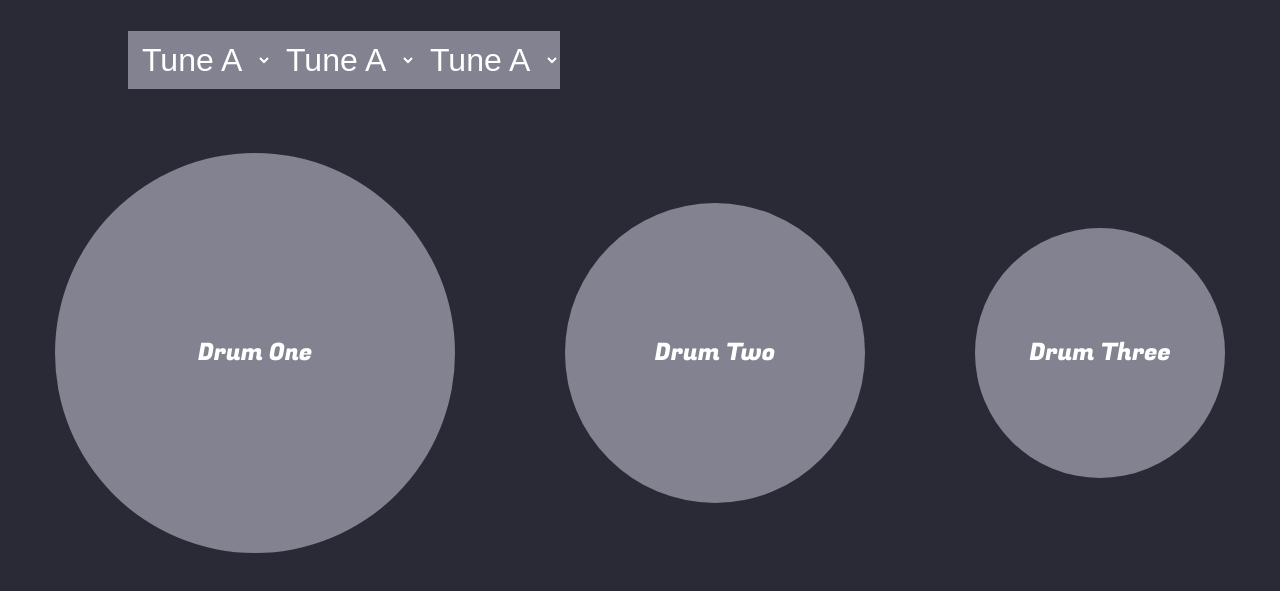
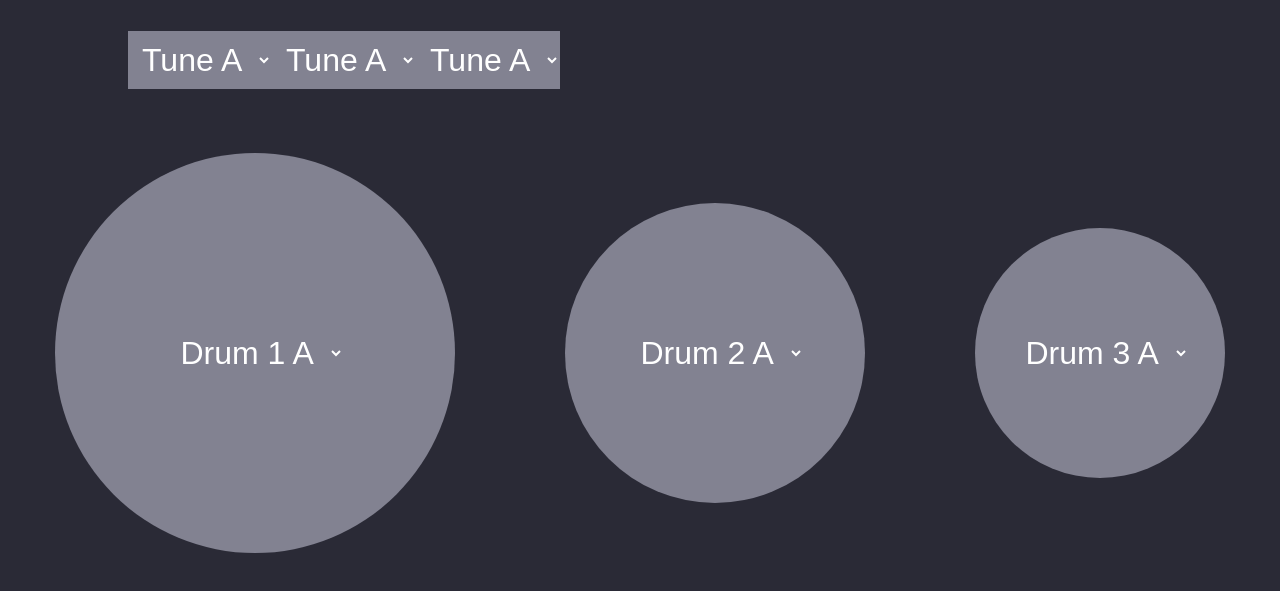
Before and after one commit to TheResistanceBand/theResistanceBand, a website: page webServer/public/index.html in a window 1280 px wide. Shown: the part 121-712 px from the top of the page. Drawn offline with nearby package versions, Linux system fonts and the light colour scheme; no server answers.

Commit message:
options for drums

```diff
--- a/webServer/public/index.html
+++ b/webServer/public/index.html
@@ -37,9 +37,28 @@
 
 
   <div class="drum-container">
-    <div id="drum1" class="drum-pad">Drum One</div>
-    <div id="drum2" class="drum-pad">Drum Two</div>
-    <div id="drum3" class="drum-pad">Drum Three</div>
+
+    <div id="drum1" class="drum-pad">
+      <select id="drum-one">
+        <option value="a1">Drum 1 A</option>
+        <option value="b1">Drum 1 B</option>
+        <option value="c1">Drum 1 C</option>
+      </select>
+    </div>
+    <div id="drum2" class="drum-pad">
+      <select id="drum-two">
+        <option value="a2">Drum 2 A</option>
+        <option value="b2">Drum 2 B</option>
+        <option value="c2">Drum 2 C</option>
+      </select>
+    </div>
+    <div id="drum3" class="drum-pad">
+      <select id="drum-three">
+        <option value="a3">Drum 3 A</option>
+        <option value="b3">Drum 3 B</option>
+        <option value="c3">Drum 3 C</option>
+      </select>
+    </div>
   </div>
 
   <script src="https://code.jquery.com/jquery-3.0.0.js" integrity="sha256-jrPLZ+8vDxt2FnE1zvZXCkCcebI/C8Dt5xyaQBjxQIo=" crossorigin="anonymous"></script>
--- a/webServer/public/theme.css
+++ b/webServer/public/theme.css
@@ -65,6 +65,9 @@ h1, h2, h3, h4, h5, h6 {
   height: 400px;
   line-height: 400px;
   border-radius: 200px;
+  display: flex;
+  justify-content: center;
+  align-items: center;
 }
 
 #drum2 {
@@ -72,6 +75,9 @@ h1, h2, h3, h4, h5, h6 {
   height: 300px;
   line-height: 300px;
   border-radius: 150px;
+  display: flex;
+  justify-content: center;
+  align-items: center;
 }
 
 #drum3 {
@@ -79,13 +85,9 @@ h1, h2, h3, h4, h5, h6 {
   height: 250px;
   line-height: 250px;
   border-radius: 125px;
-}
-
-#drum4 {
-  width: 300px;
-  height: 300px;
-  line-height: 300px;
-  border-radius: 150px;
+  display: flex;
+  justify-content: center;
+  align-items: center;
 }
 
 .theremin-container {
```
Also changed, not shown: webServer/server.js (+9 -9 lines).
